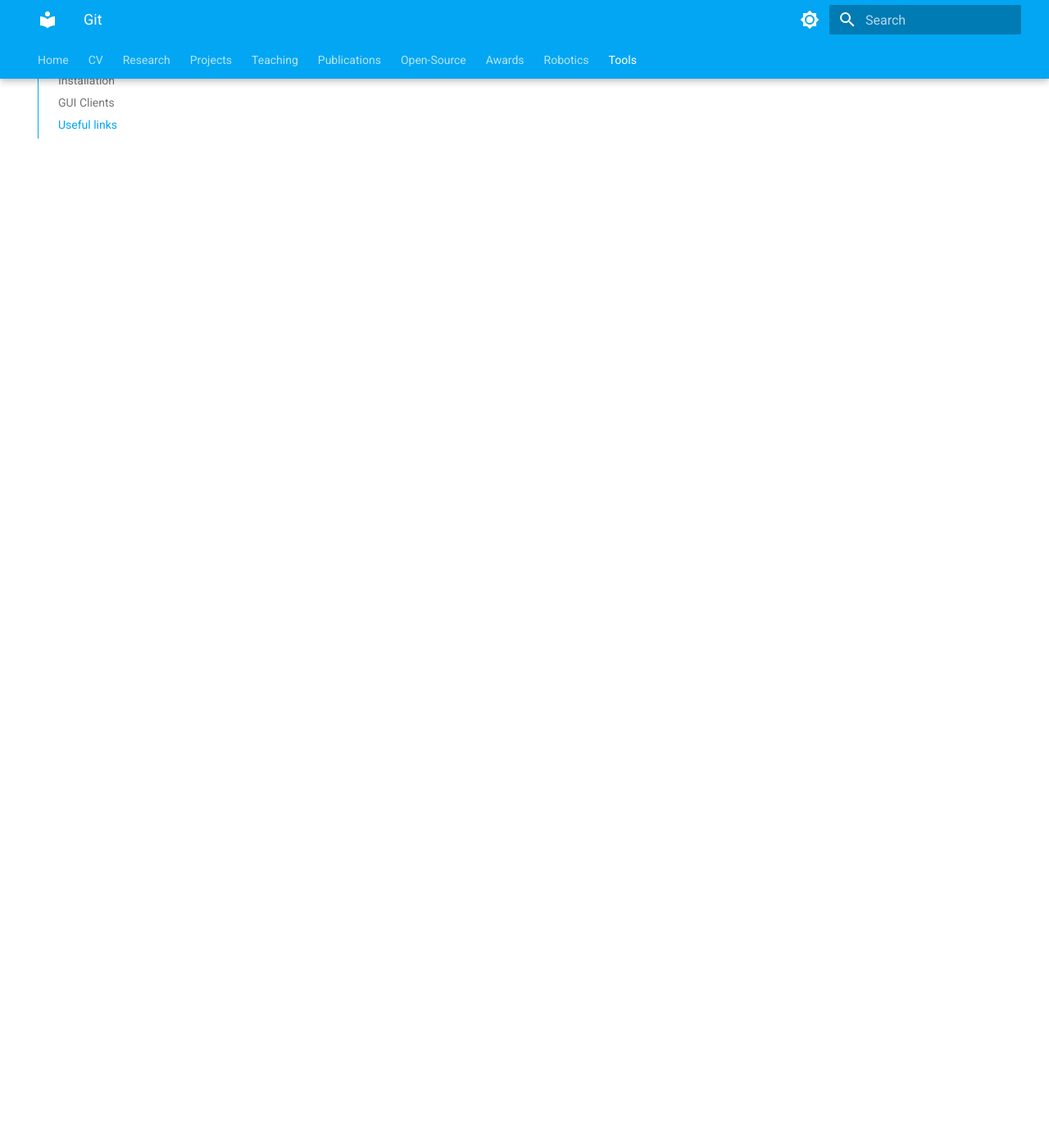
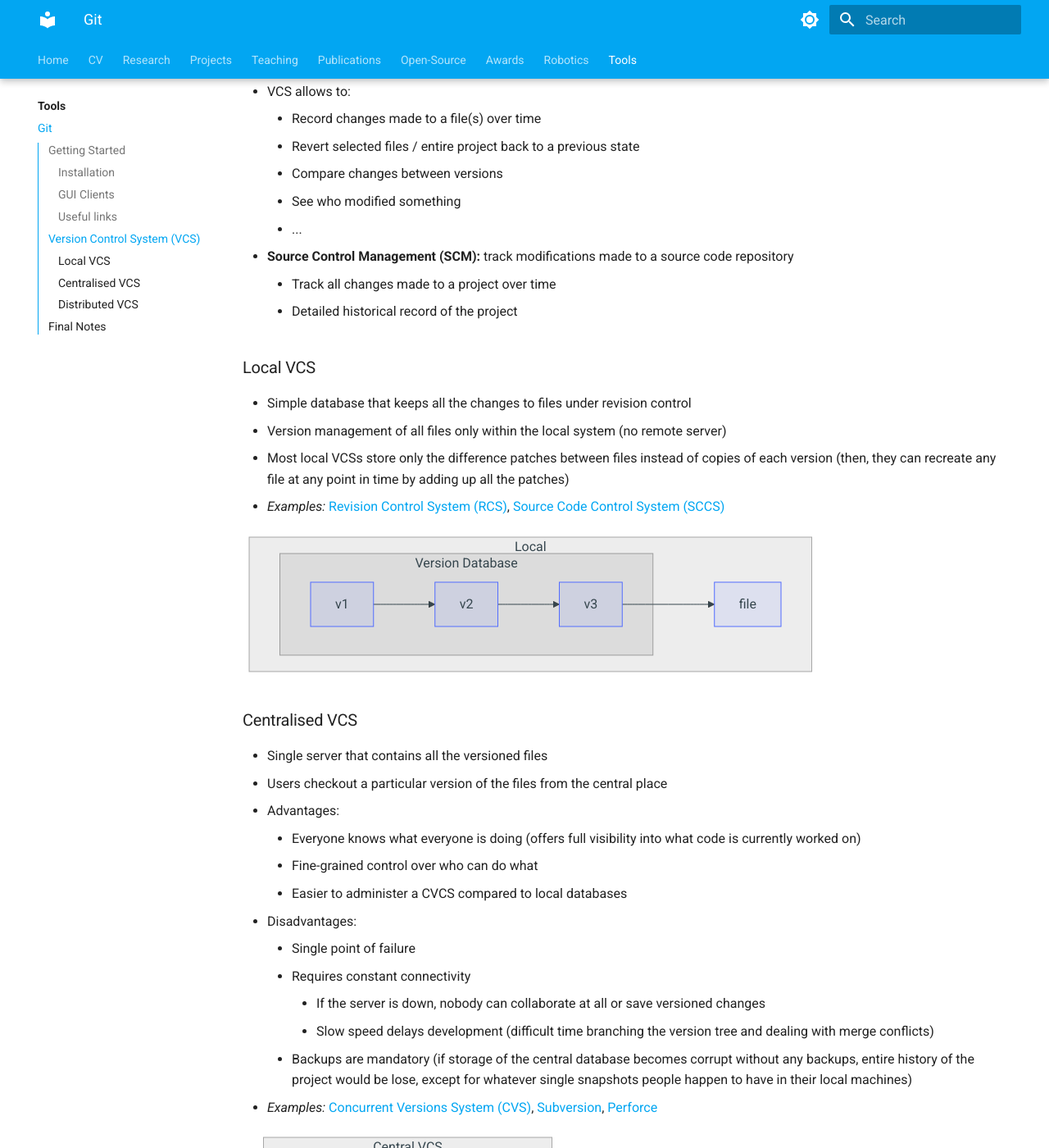
Before and after one commit to sousarbarb/sousarbarb.github.io, an MkDocs documentation site: the page built from docs/tools/git.md, in a window 1280 px wide and 1400 px high, scrolled down 1491 px. Shown: the whole window at 82% size. Built offline with MkDocs 1.6.1 and Material for MkDocs 9.7.7, drawn with Linux system fonts in a browser that asks for light colours; some of the changed text lies outside the part shown.

Commit message:
Git: Version Control Systems (VCS)

````diff
--- a/docs/tools/git.md
+++ b/docs/tools/git.md
@@ -48,3 +48,144 @@ repositories' state.
     - Interactive Learning
         - [Learn Git Branching](https://learngitbranching.js.org/)
         - [Visualizing Git](https://git-school.github.io/visualizing-git/)
+
+## Version Control System (VCS)
+
+- VCS allows to:
+    - Record changes made to a file(s) over time
+    - Revert selected files / entire project back to a previous state
+    - Compare changes between versions
+    - See who modified something
+    - ...
+- **Source Control Management (SCM):** track modifications made to a source code
+  repository
+    - Track all changes made to a project over time
+    - Detailed historical record of the project
+
+### Local VCS
+
+- Simple database that keeps all the changes to files under revision control
+- Version management of all files only within the local system (no remote
+  server)
+- Most local VCSs store only the difference patches between files instead of
+  copies of each version
+  (then, they can recreate any file at any point in time by adding up all the
+  patches)
+- _Examples:_
+  [Revision Control System (RCS)](https://www.gnu.org/software/rcs/),
+  [Source Code Control System (SCCS)](https://www.ibm.com/docs/en/aix/7.2?topic=concepts-source-code-control-system)
+
+```mermaid
+flowchart TB
+subgraph Local
+    subgraph Version Database
+    v1-->v2
+    v2-->v3
+    end
+v3-->file
+end
+```
+
+### Centralised VCS
+
+- Single server that contains all the versioned files
+- Users checkout a particular version of the files from the central place
+- Advantages:
+    - Everyone knows what everyone is doing (offers full visibility into what
+      code is currently worked on)
+    - Fine-grained control over who can do what
+    - Easier to administer a CVCS compared to local databases
+- Disadvantages:
+    - Single point of failure
+    - Requires constant connectivity
+        - If the server is down, nobody can collaborate at all or save versioned
+          changes
+        - Slow speed delays development (difficult time branching the version
+          tree and dealing with merge conflicts)
+    - Backups are mandatory (if storage of the central database becomes corrupt
+      without any backups, entire history of the project would be lose, except
+      for whatever single snapshots people happen to have in their local
+      machines)
+- _Examples:_
+  [Concurrent Versions System (CVS)](https://cvs.nongnu.org/),
+  [Subversion](https://subversion.apache.org/),
+  [Perforce](https://www.perforce.com/)
+
+```mermaid
+flowchart TB
+subgraph Central VCS
+    subgraph Version Database
+    v1-->v2
+    v2-->v3
+    end
+end
+subgraph Computer A
+    v3-->file_in_A
+end
+subgraph Computer B
+    v3-->file_in_B
+end
+```
+
+### Distributed VCS
+
+- All clients fully mirror the repository, including its full history
+    - If any server dies, any of the client repositories can be copied back to
+      the server to restore it
+    - Every clone is a full backup of all the data
+- No difference between a server and a client (but one or more computers can be
+  used as a central point of synchronisation)
+- Allows lots of different workflows
+    - Work well with having several remote repositories they can work with
+    - E.g., hierarchical model of repositories
+- _Examples:_
+  [Git](https://git-scm.com/),
+  [Mercurial](https://www.mercurial-scm.org/),
+  [Bazaar](https://www.gnu.org/software/bazaar/),
+  [BitKeeper](https://www.bitkeeper.org/),
+  [Darcs](https://darcs.net/),
+  [Fossil](https://www.fossil-scm.org/home/doc/trunk/www/index.wiki)
+
+```mermaid
+flowchart TB
+subgraph Computer B
+    subgraph Version Database Computer B
+        cb_v1-->cb_v2
+        cb_v2-->cb_v3
+    end
+end
+subgraph Computer A
+    subgraph Version Database Computer A
+        ca_v1-->ca_v2
+        ca_v2-->ca_v3
+    end
+end
+subgraph Server
+    subgraph Version Database Server
+        s_v1-->s_v2
+        s_v2-->s_v3
+    end
+end
+```
+
+## Final Notes
+
+- Commit often
+    - Each commit is a snapshot that the codebase can be reverted to
+    - Frequent commits offer more opportunities to revert or undo work
+    - Group of commits can be combined into a single commit using a rebase
+      to clarify the development log
+- Ensure that you are working with the latest version
+  (multiple developers, each one with its local copy of the codebase)
+- Make detailed notes
+- Review changes before committing
+  (staging area can be used to manage and review the changes before doing a
+  commit)
+- Use branches
+    - Enable multiple developers to work in parallel on separate lines of
+      development
+    - When development is completed on a branch, then can be merged into the
+      main line of development
+- Agree on a workflow
+    - Most VCSs / SCMs are agnostic to the methods of contribution
+    - Teams must establish shared patterns of collaboration
--- a/mkdocs.yml
+++ b/mkdocs.yml
@@ -8,6 +8,7 @@ plugins:
 theme:
   name: material
   features:
+    - content.code.copy
     - navigation.instant
     - navigation.instant.prefetch
     - navigation.instant.progress
@@ -84,5 +85,26 @@ nav:
 
 markdown_extensions:
   - def_list
+  - pymdownx.inlinehilite
+  - pymdownx.snippets
+  - pymdownx.arithmatex:
+      generic: true
+  - pymdownx.highlight:
+      anchor_linenums: true
+      line_spans: __span
+      pygments_lang_class: true
+  - pymdownx.superfences:
+      custom_fences:
+        - name: mermaid
+          class: mermaid
+          format: !!python/name:pymdownx.superfences.fence_code_format
   - pymdownx.tasklist:
       custom_checkbox: true
+
+extra_javascript:
+  # - javascripts/katex.js
+  - https://unpkg.com/katex@0/dist/katex.min.js
+  - https://unpkg.com/katex@0/dist/contrib/auto-render.min.js
+
+extra_css:
+  - https://unpkg.com/katex@0/dist/katex.min.css
````
